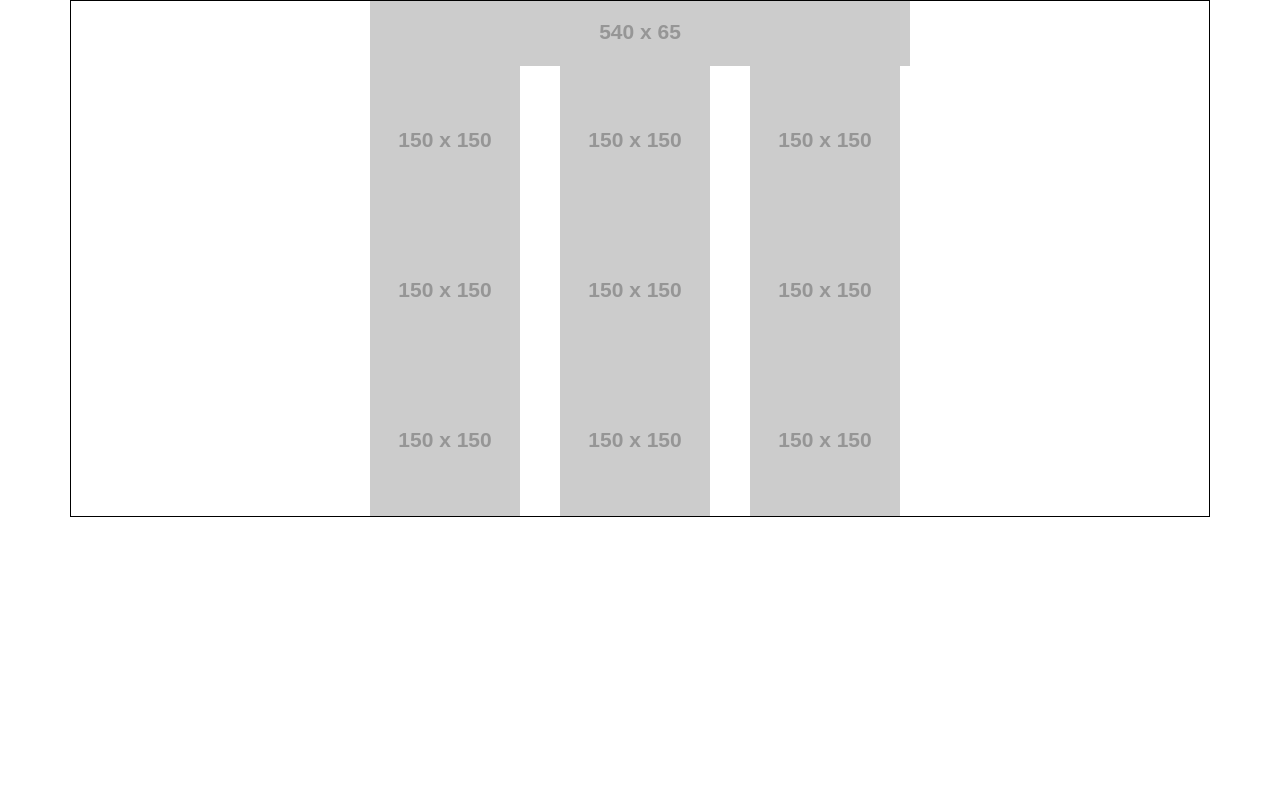
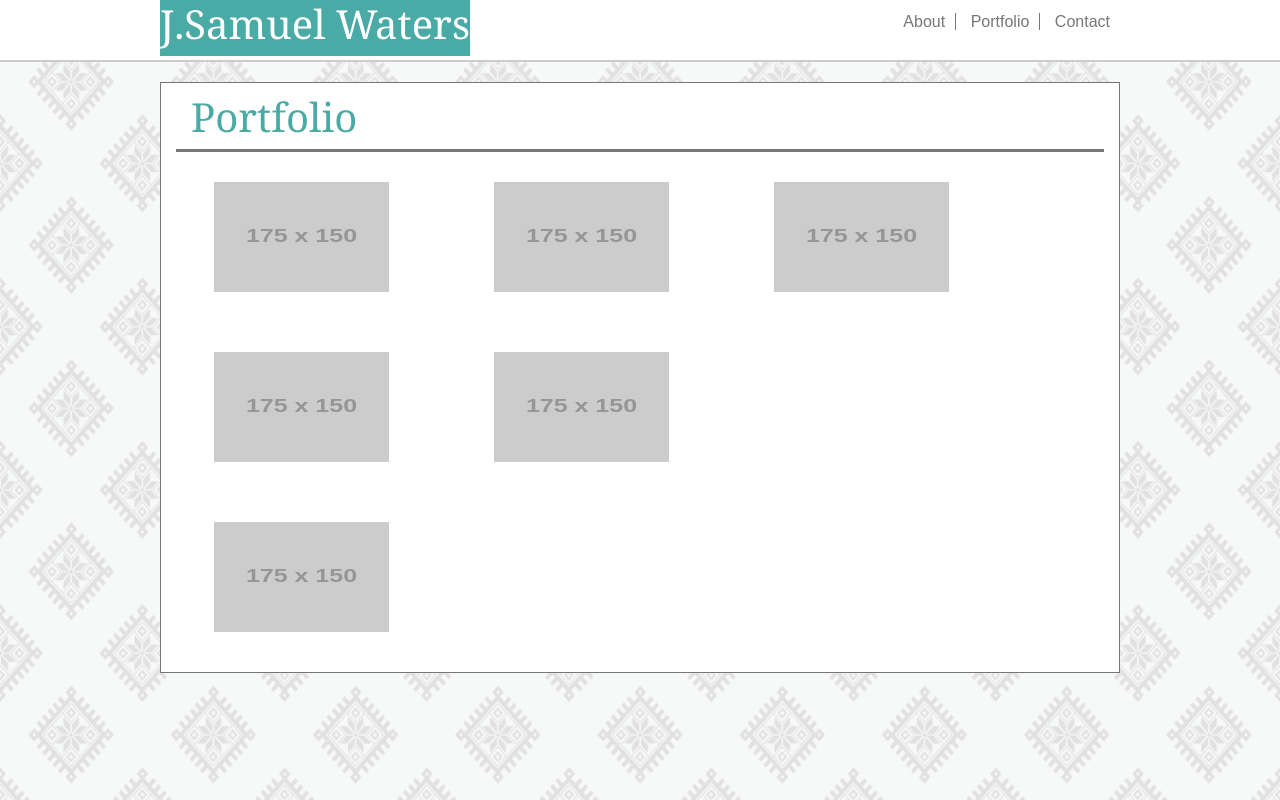
Before and after one commit to jsamuel-waters/basic-portfolio, a plain HTML site: page portfolio.html in a window 1280 px wide. Drawn offline with Linux system fonts and the light colour scheme; placeholder pictures from the web are drawn by us.

Commit message:
final upload

```diff
--- a/assets/css/portfolio.css
+++ /dev/null
@@ -1,5 +0,0 @@
-#mega-container {
-    display: flex;
-    justify-content: center;
-    border: solid 1px black;
-}
--- a/assets/css/profile-style.css
+++ /dev/null
@@ -1,3 +0,0 @@
-div {
-    border: solid 2px black;
-}
--- a/assets/css/style.css
+++ b/assets/css/style.css
@@ -1,59 +1,107 @@
+body  {
+    background-image: url("/assets/images/eight_horns.png");
+    background-repeat: round;
+    background-color: lemonchiffon;
+}
 
-/*
-div {
-    border-style: solid;
-    border-color: rgb(0, 5, 2);
-    border-width: 10px;
-    color: rebeccapurple;
+h1 {
+    font-family: 'Georgia', Times, Times New Roman, serif;
+    font-size: 40px;
+    color: #ffffff;
+    padding: 0 0 0px 0;
 }
-*/
-h1 {
-    font-family: 'Franklin Gothic Medium', 'Arial Narrow', Arial, sans-serif;
-    font-size: 20px;
-    position: absolute;
-    top: 12px;
-    left: 45px;
 
-
+p, a, li {
+    font-family: 'Arial', 'Helvetica Neue', Helvetica, sans-serif;
+    color: #777777;
 }
 
 .content {
-    border-style: double;
-    border-color: rgb(0, 5, 2);
-    border-width: 10px;
+    position: relative;
+    top: 20px;
+    border-style: solid;
+    padding: 10px 30px 10px 30px;
+    border-color: #777777;
+    border-width: 1px;
     max-width: 960px;
     margin: 0 auto;
+    background-color: #ffffff;
 }
 
 img {
     float: left;
-    overflow: auto;
+    padding: 20px;
 }
 
-.navigation {
-    background-color: olivedrab;
-    margin: 0;
+.page-head {
+    background-color: #ffffff;
+    justify-content: center;
+    display: flex;
+    border-bottom: solid 2px #cccccc;
+}
+
+.wrapper {
+    width: 960px;
+    display: block;
+    align-self: flex-end;
+}
+
+.col-lg-12 {
+    padding-top: 10px;
+}
+
+.img-hold {
+    justify-content: center;
+    display: flex;
+    margin: 10px 30px 10px 0px;
+    max-width: 250px;
+    max-height: 150px;
+}
+
+.title-head{
+    border-bottom: solid 3px #777777;
+}
+
+.navi {
+    display: block;
+    padding: 0;
+}
+
+.site-name {
+    float: left;
+    background-color: #4aaaa5;
+    height: 100%;
+    padding: 0;
+}
+
+.nav-list {
     list-style: none;
-    justify-content: flex-end;
-    display: flex;
-    border-top: none;
+    width: fit-content;
+    float: right;
     }
 
-.navigation li {
-    border-right: 1px solid #000;
+
+.nav-list a {
+    text-decoration: none;
+    display: inline-block;
+    padding: 10px;
     }
 
-.navigation li:last-child {
+.nav-list li {
+    border-right: 1px solid #777777;
+    display: inline;
+    }
+
+.nav-list li:last-child {
     border-right: none;
     }
 
-.navigation a {
+.form-submit {
+    background-color: #4aaaa5;
+    color: #ffffff;
+    border: 0;
+}
 
-  text-decoration: none;
-  display: block;
-  padding: 1em;
-  color: white;
-  padding: 10px;
-  /*border-top: 1px solid rgba(255,255,255,0.3); */
-  border: 1px solid rgba(0,0,0,0.1);
-  }
+.page-name {
+    color: #4aaaa5;
+}
--- a/portfolio.html
+++ b/portfolio.html
@@ -4,66 +4,65 @@
     <meta charset="UTF-8">
 
     <link rel="stylesheet"  type="text/css" href="assets/css/reset.css">
-
     <link rel="stylesheet"  type="text/css" href="assets/css/bootstrap.css">
-
-    <link rel="stylesheet"  type="text/css" href="assets/css/portfolio.css">
+    <link rel="stylesheet"  type="text/css" href="assets/css/style.css">
 
     <title>Portfolio</title>
+
+    <style>
+
+    </style>
 </head>
  <body>
+    <header class="page-head">
+        <div class="wrapper">
+            <nav class="navi">
+                <div class="site-name">
+                    <a href="#"><h1>J.Samuel Waters</h1></a>
+                </div>
+                    <ul class="nav-list">
+                    <li><a href="index.html">About</a></li>
+                    <li class="active"><a href="#">Portfolio</a></li>
+                    <li><a href="contact.html">Contact</a></li>
+                </ul>
+            </nav>
+        </div>
+    </header>
 
-<div class="container" id="mega-container">
-    <div class="row" id="a-1">
-        <div class="col-xs-12">
-            <div class="container">
-                <div class="row" id="b-1">
-                    <div class="col">
-                        <img src="http://via.placeholder.com/540x65">
+    <div class="content">
+        <div class="row title-head">
+            <div class="col-lg-4">
+                <h1 class="page-name">Portfolio</h1>
             </div>
         </div>
 
-                <div class="row" id="b-2">
-                    <div class="col-sm-4">
-                        <img src="http://via.placeholder.com/150x150">
+        <div class="row">
+            <div class="col-lg-4 img-hold">
+                <img src="http://via.placeholder.com/175x150">
             </div>
-                    <div class="col-sm-4">
-                        <img src="http://via.placeholder.com/150x150">
+            <div class="col-lg-4 img-hold">
+                <img src="http://via.placeholder.com/175x150">
             </div>
-                    <div class="col-sm-4">
-                        <img src="http://via.placeholder.com/150x150">
+            <div class="col-lg-4 img-hold">
+                    <img src="http://via.placeholder.com/175x150">
                 </div>
         </div>
 
-                <div class="row" id="b-3">
-                    <div class="col-sm-4">
-                        <img src="http://via.placeholder.com/150x150">
+        <div class="row">
+                <div class="col-lg-4 img-hold">
+                    <img src="http://via.placeholder.com/175x150">
                 </div>
-                    <div class="col-sm-4">
-                        <img src="http://via.placeholder.com/150x150">
-                    </div>
-                    <div class="col-sm-4">
-                        <img src="http://via.placeholder.com/150x150">
+                <div class="col-lg-4 img-hold">
+                    <img src="http://via.placeholder.com/175x150">
                 </div>
         </div>
 
-                <div class="row" id="b-4">
-                    <div class="col-sm-4">
-                        <img src="http://via.placeholder.com/150x150">
-                    </div>
-                    <div class="col-sm-4">
-                        <img src="http://via.placeholder.com/150x150">
-                    </div>
-                    <div class="col-sm-4">
-                        <img src="http://via.placeholder.com/150x150">
-                    </div>
-                </div>
-            </div>
-        </div>
+        <div class="row">
+                <div class="col-lg-4 img-hold">
+                    <img src="http://via.placeholder.com/175x150">
                 </div>
         </div>
 
-
-
+    </div>
 </body>
 </html>
```
Also changed, not shown: contact.html (+54 -0 lines), index.html (+24 -12 lines), assets/images/eight_horns.png (added). Lines whose indentation alone changed are shown as unchanged.
